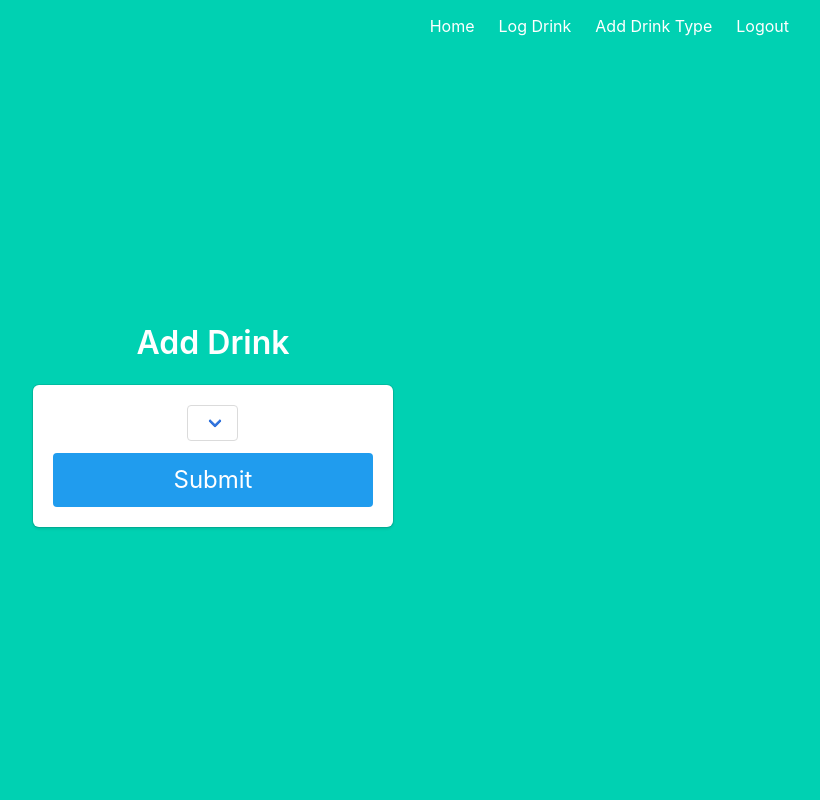
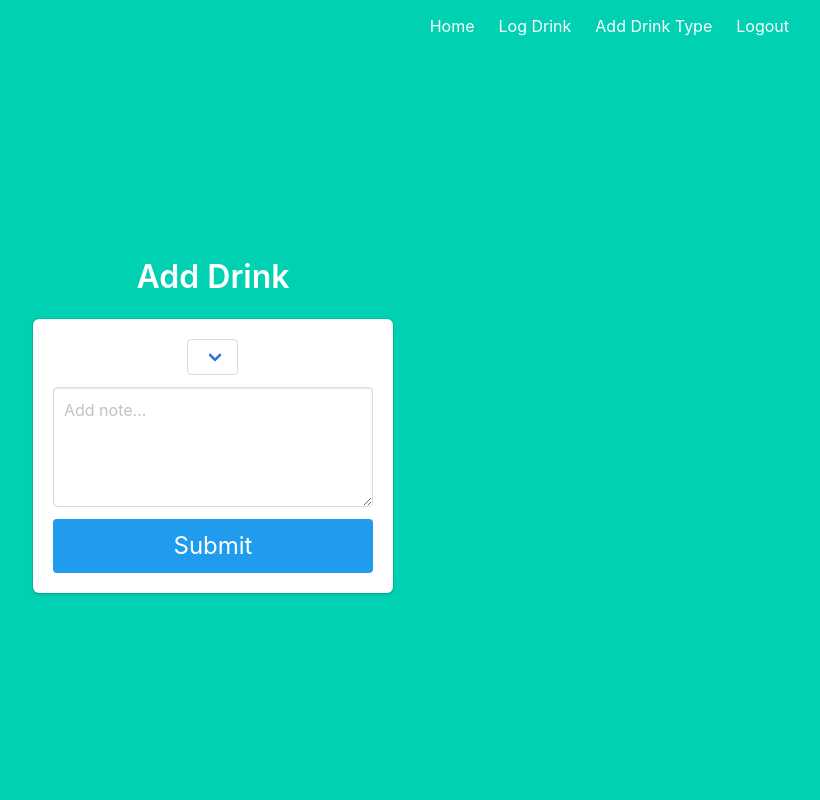
Before and after one commit to jonblong/coffee_backend, a Flask app: page /add_drink in a window 1280 px wide. Shown: the whole page, without its empty margins (427-1247 px from the left). Run offline with Flask 2, Linux system fonts and the light colour scheme; the visitor is signed in with stand-in values (Sample User, id 1); data that the repository does not hold is empty.

Commit message:
Added GET

```diff
--- a/app/__init__.py
+++ b/app/__init__.py
@@ -9,6 +9,7 @@ def create_app():
     app = Flask(__name__)
 
     app.config['SECRET_KEY'] = 'secret-key-goes-here'
+    ## app.config['SQLALCHEMY_DATABASE_URI'] = 'sqlite:///db.sqlite'
     app.config['SQLALCHEMY_DATABASE_URI'] = os.environ['DATABASE_URL']
 
     db.init_app(app)
--- a/app/main.py
+++ b/app/main.py
@@ -1,4 +1,4 @@
-from flask import Blueprint, render_template, request, redirect, url_for, flash
+from flask import Blueprint, render_template, request, redirect, url_for, flash, jsonify
 from flask_login import login_required
 from . import db
 from .models import Drink, DrinkType
@@ -19,7 +19,8 @@ def add_drink():
 @login_required
 def add_drink_post():
     drinktype_id = request.form.get('drink_type_id')
-    new_drink = Drink(drinktype_id=drinktype_id)
+    note = request.form.get('note')
+    new_drink = Drink(drinktype_id=drinktype_id, note=note)
 
     db.session.add(new_drink)
     db.session.commit()
@@ -48,3 +49,9 @@ def add_drinktype_post():
     db.session.commit()
 
     return redirect(url_for('main.add_drink'))
+
+@main.route('/get_drinks')
+def get_drinks():
+    drinks = Drink.query.all()
+
+    return jsonify(json_list = [d.toJSON() for d in drinks])
--- a/app/templates/add_drink.html
+++ b/app/templates/add_drink.html
@@ -4,7 +4,7 @@
 <div class='column is-4 is-offset-4'>
     <h3 class='title'>Add Drink</h3>
     <div class='box'>
-        <form method="POST" action='/add_drink'>
+        <form method="POST" action='/add_drink' id='drinkform'>
             <div class='field'>
                 <div class='select'>
                     <select name='drink_type_id'>
@@ -15,6 +15,12 @@
                 </div>
             </div>
 
+            <div class='field'>
+                <div class='control'>
+                    <textarea form='drinkform' class='textarea' placeholder="Add note..." name="note"></textarea>
+                </div>
+            </div>
+
             <button class="button is-block is-info is-large is-fullwidth">Submit</button>
         </form>
     </div>
```
Also changed, not shown: app/models.py (+16 -0 lines).
